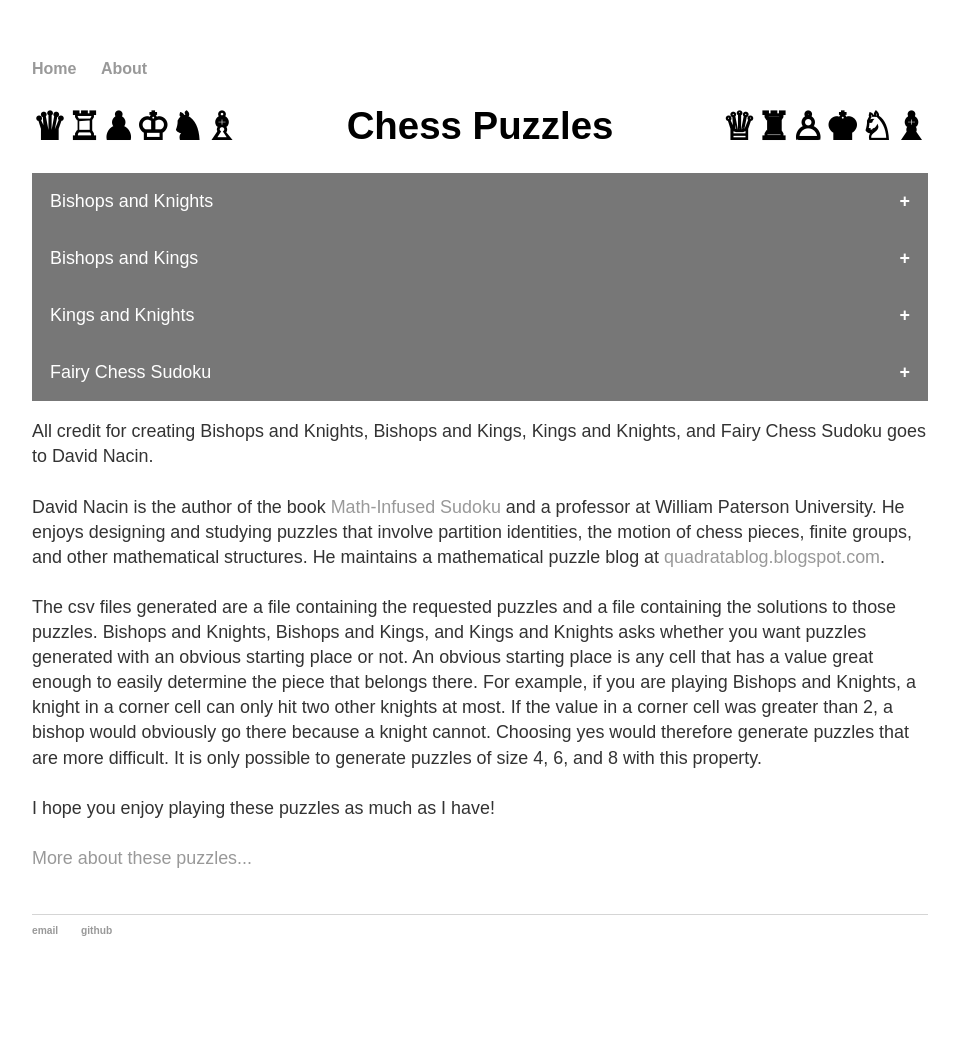
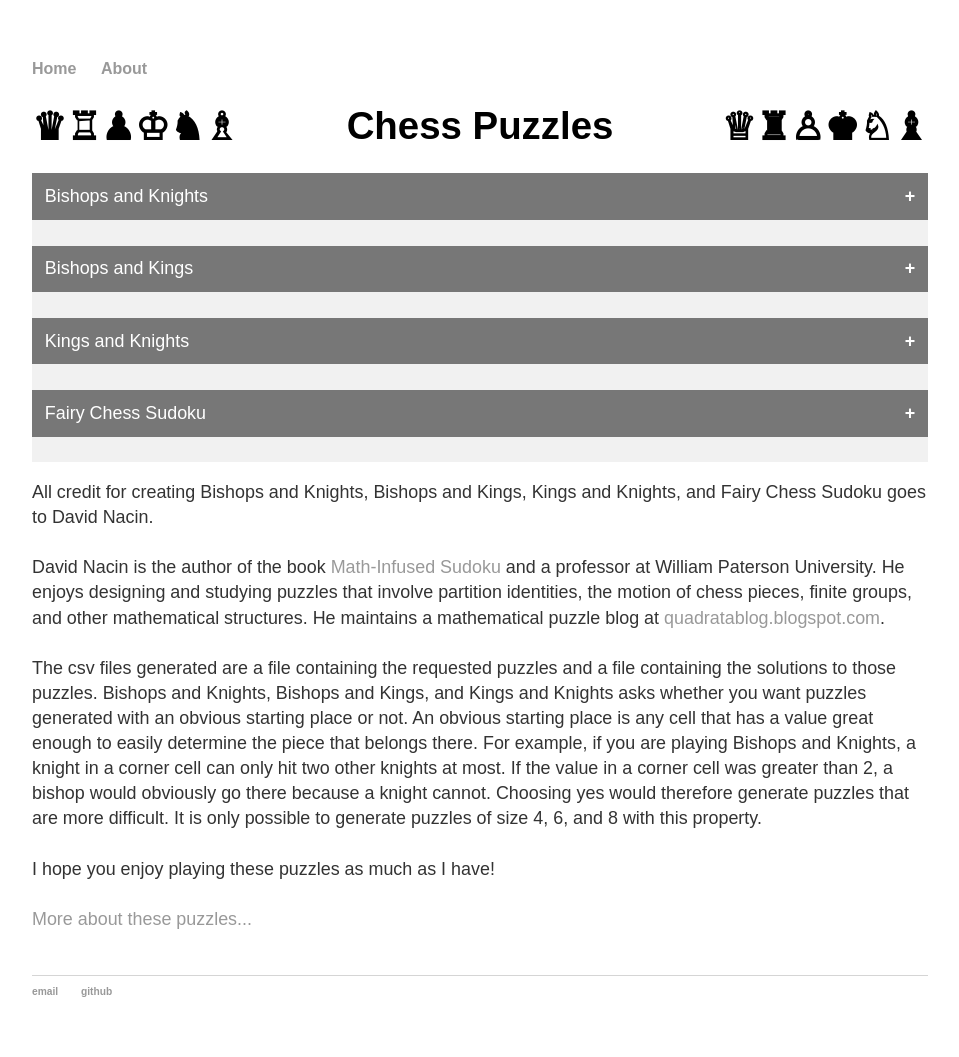
Before and after one commit to CThielsen1/CThielsen1.github.io, a Jekyll site: the page built from index.html, in a window 1280 px wide. Shown: the whole page, without its empty margins (160-1119 px from the left). Built offline with Jekyll 4.4.1, drawn with Linux system fonts in a browser that asks for light colours; before the commit the page ends 996 px from its top, so only the background shows below that.

Commit message:
Update index.html

```diff
--- a/index.html
+++ b/index.html
@@ -11,7 +11,7 @@ title: Chess Puzzles
 			  background-color: #777;
 			  color: white;
 			  cursor: pointer;
-			  padding: 18px;
+			  padding: 1vw;
 			  width: 100%;
 			  border: none;
 			  text-align: left;
@@ -37,7 +37,7 @@ title: Chess Puzzles
 			}
 
 			.content {
-			  padding: 0 18px;
+			  padding: 1vw 1vw;
 			  max-height: 0;
 			  overflow: hidden;
 			  transition: max-height 0.2s ease-out;
```
